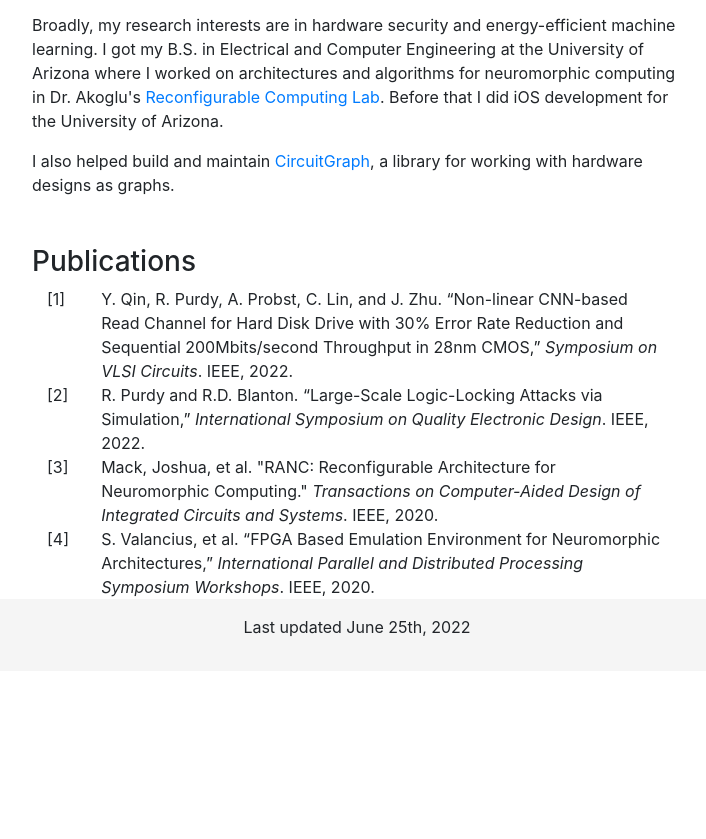
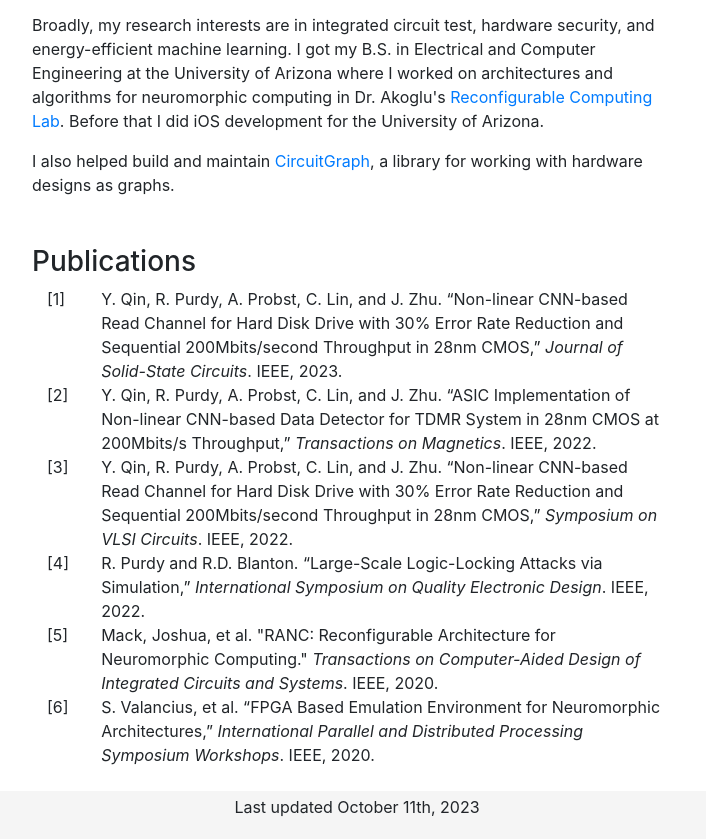
Before and after one commit to rbnprdy/rbnprdy.github.io, a plain HTML site: page index.html in a window 1280 px wide. Shown: the part 439-1278 px from the top of the page, without its empty margins (283-989 px from the left). Before the commit the page ends 1110 px from the top, so only its background shows below. Drawn offline with nearby package versions, Linux system fonts and the light colour scheme.

Commit message:
Updated headshot and publications

```diff
--- a/index.html
+++ b/index.html
@@ -53,13 +53,13 @@
             Mellon University, where I am grateful to be advised by <a href=https://www.actl.ece.cmu.edu>Dr. Shawn
               Blanton</a>. </p> </span> </div> <div class="col-lg align-self-center">
               <div class="mt-4"></div>
-              <img src="images/headshot.jpg" class="mx-auto d-block shadow-lg headshot" alt="headhost">
+              <img src="images/headshot.jpeg" class="mx-auto d-block shadow-lg headshot" alt="headshot">
               <div class="mt-4"></div>
         </div>
       </div>
 
-      <p class="mt-3"> Broadly, my research interests are in hardware security and energy-efficient machine learning. I
-        got my B.S. in Electrical and Computer Engineering at the University of Arizona where I worked
+      <p class="mt-3"> Broadly, my research interests are in integrated circuit test, hardware security, and energy-efficient machine learning.
+        I got my B.S. in Electrical and Computer Engineering at the University of Arizona where I worked
         on architectures and algorithms for neuromorphic computing in Dr. Akoglu's
         <a href=https://www2.engr.arizona.edu/~rcl/index.html>Reconfigurable Computing Lab</a>.
         Before that I did iOS development for the University of Arizona.
@@ -77,26 +77,40 @@
             <div class="row">
                 <div class="col col-1">[1]</div>
                 <div class="col">
-                    Y. Qin, R. Purdy, A. Probst, C. Lin, and J. Zhu. “Non-linear CNN-based Read Channel for Hard Disk Drive with 30% Error Rate Reduction and Sequential 200Mbits/second Throughput in 28nm CMOS,” <i>Symposium on VLSI Circuits</i>. IEEE, 2022.
+                    Y. Qin, R. Purdy, A. Probst, C. Lin, and J. Zhu. “Non-linear CNN-based Read Channel for Hard Disk Drive with 30% Error Rate Reduction and Sequential 200Mbits/second Throughput in 28nm CMOS,” <i>Journal of Solid-State Circuits</i>. IEEE, 2023.
                 </div>
             </div>
 
             <div class="row">
                 <div class="col col-1">[2]</div>
                 <div class="col">
-                    R. Purdy and R.D. Blanton. “Large-Scale Logic-Locking Attacks via Simulation,” <i>International Symposium on Quality Electronic Design</i>. IEEE, 2022.
+                  Y. Qin, R. Purdy, A. Probst, C. Lin, and J. Zhu. “ASIC Implementation of Non-linear CNN-based Data Detector for TDMR System in 28nm CMOS at 200Mbits/s Throughput,” <i>Transactions on Magnetics</i>. IEEE, 2022.
                 </div>
             </div>
 
             <div class="row">
                 <div class="col col-1">[3]</div>
                 <div class="col">
+                    Y. Qin, R. Purdy, A. Probst, C. Lin, and J. Zhu. “Non-linear CNN-based Read Channel for Hard Disk Drive with 30% Error Rate Reduction and Sequential 200Mbits/second Throughput in 28nm CMOS,” <i>Symposium on VLSI Circuits</i>. IEEE, 2022.
+                </div>
+            </div>
+
+            <div class="row">
+                <div class="col col-1">[4]</div>
+                <div class="col">
+                    R. Purdy and R.D. Blanton. “Large-Scale Logic-Locking Attacks via Simulation,” <i>International Symposium on Quality Electronic Design</i>. IEEE, 2022.
+                </div>
+            </div>
+
+            <div class="row">
+                <div class="col col-1">[5]</div>
+                <div class="col">
                     Mack, Joshua, et al. "RANC: Reconfigurable Architecture for Neuromorphic Computing." <i>Transactions on Computer-Aided Design of Integrated Circuits and Systems</i>. IEEE, 2020.
                 </div>
             </div>
 
             <div class="row">
-                <div class="col col-1">[4]</div>
+                <div class="col col-1">[6]</div>
                 <div class="col">
                     S. Valancius, et al. “FPGA Based Emulation Environment for Neuromorphic Architectures,” <i>International Parallel and Distributed Processing Symposium Workshops</i>. IEEE, 2020.
                 </div>
@@ -105,13 +119,17 @@
         </div>
       </div>
 
+      <div class="mt-4">
+
+      </div>
+
     </div>
 
   </main>
 
-  <footer class="footer mt-auto py-3">
+  <footer class="footer mt-auto py-1">
     <div class="container">
-      <p class="text-center">Last updated June 25th, 2022</p>
+      <p class="text-center">Last updated October 11th, 2023</p>
     </div>
   </footer>
 
```
Also changed, not shown: images/headshot.jpeg (added), images/headshot.jpg (deleted).
